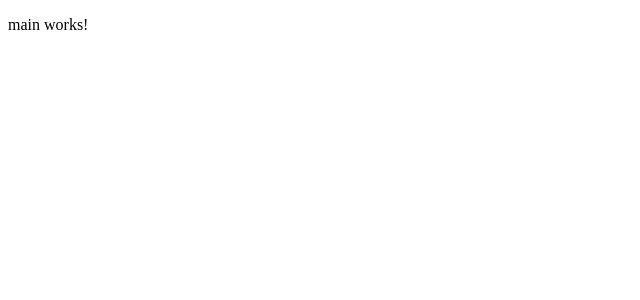
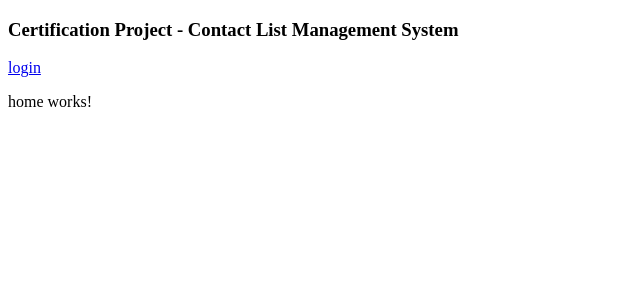
Before and after one commit to Joe-Sendra/Angular-Contact-List-Management, an Angular app in the folder client/clms/: page / in a window 1280 px wide. Shown: the top 300 px of the page, without its empty margins (0-640 px from the left). Built offline with nearby package versions, Linux system fonts and the light colour scheme.

Commit message:
Route home and login components

```diff
--- a/client/clms/src/app/app-routing.module.ts
+++ b/client/clms/src/app/app-routing.module.ts
@@ -1,8 +1,15 @@
 import { NgModule } from '@angular/core';
 import { Routes, RouterModule } from '@angular/router';
 
+import { HomeComponent } from './main-app/components/home/home.component';
+import { LoginComponent } from './shared/components/login/login.component';
 
-const routes: Routes = [];
+
+const routes: Routes = [
+  {path: 'login', component: LoginComponent},
+  {path: '', component: HomeComponent},
+  {path: '**', redirectTo: '/'}
+];
 
 @NgModule({
   imports: [RouterModule.forRoot(routes)],
--- a/client/clms/src/app/main-app/components/home/home.component.html
+++ b/client/clms/src/app/main-app/components/home/home.component.html
@@ -1 +1,2 @@
+<a routerLink="/login">login</a>
 <p>home works!</p>
--- a/client/clms/src/app/main-app/components/main/main.component.html
+++ b/client/clms/src/app/main-app/components/main/main.component.html
@@ -1 +1,4 @@
-<p>main works!</p>
+<h3>
+    {{title}}
+</h3>
+<router-outlet></router-outlet>
--- a/client/clms/src/app/main-app/components/main/main.component.ts
+++ b/client/clms/src/app/main-app/components/main/main.component.ts
@@ -6,7 +6,7 @@ import { Component, OnInit } from '@angular/core';
   styleUrls: ['./main.component.css']
 })
 export class MainComponent implements OnInit {
-
+  title = 'Certification Project - Contact List Management System';
   constructor() { }
 
   ngOnInit() {
```
